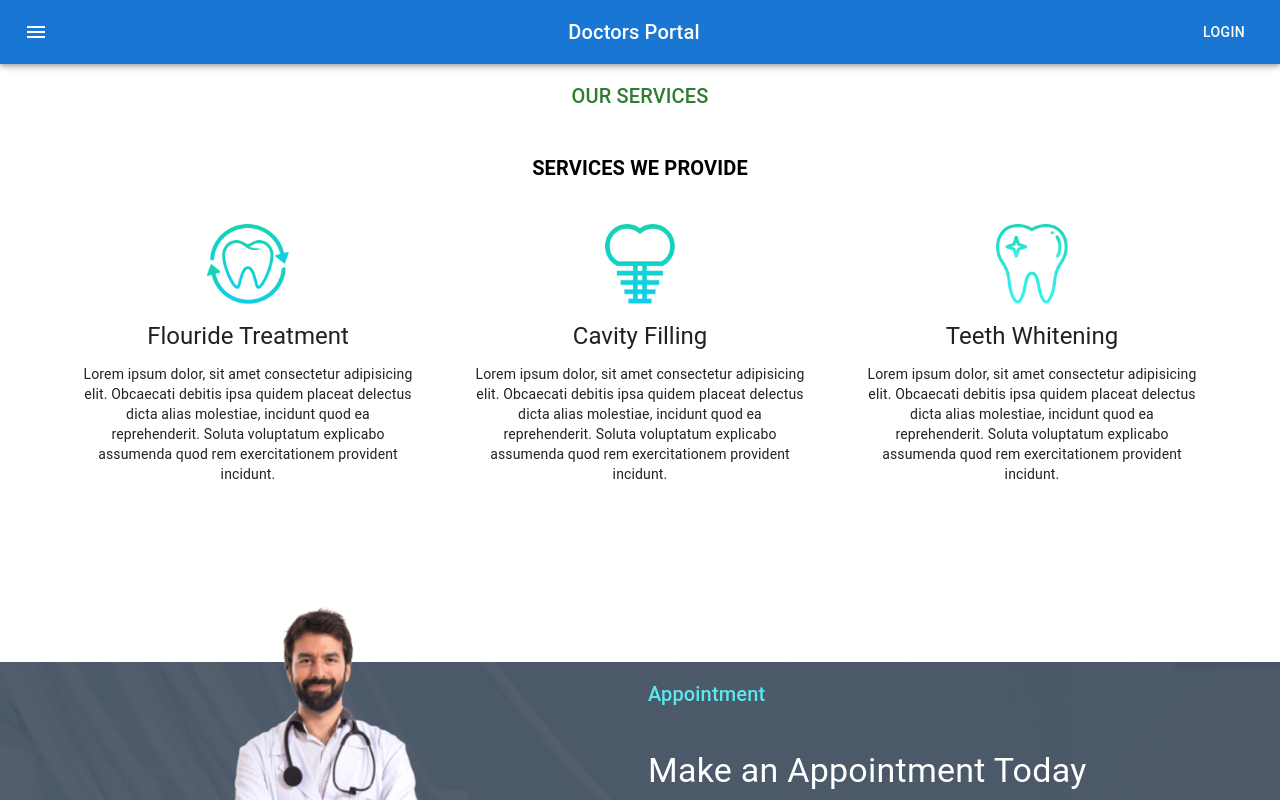
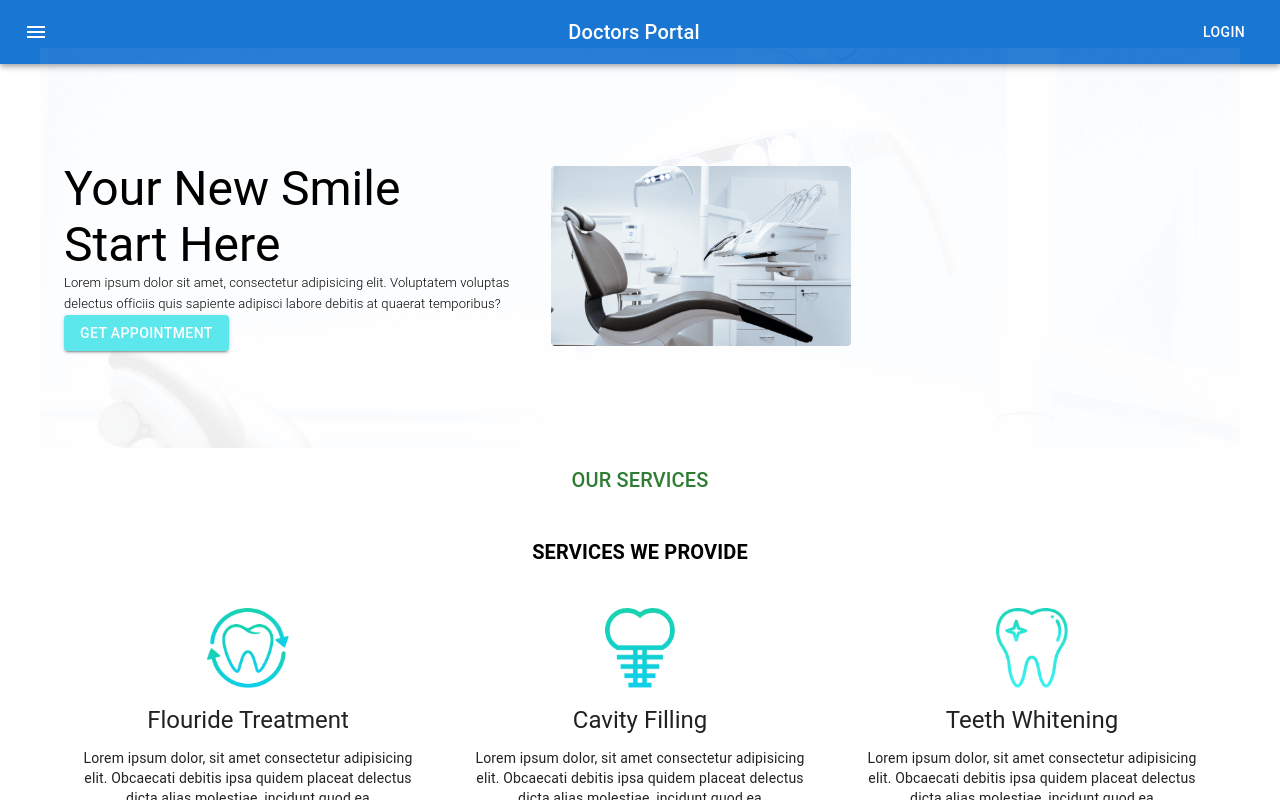
Before and after one commit to jaherm9/final-project-client-m69, a React (Create React App) app: page / in a window 1280 px wide. Shown: the top 800 px of the page. Built offline with nearby package versions, Linux system fonts and the light colour scheme.

Commit message:
69-8 Create simple Top Banner Using Material UI

```diff
--- a/src/Pages/Home/AppointmentBanner/AppointmentBanner.js
+++ b/src/Pages/Home/AppointmentBanner/AppointmentBanner.js
@@ -36,7 +36,7 @@
             <Typography variant="h6" sx={{mb: 5}} style={{color: 'white', fontSize: '14', fonWeight:300}}>
                 Lorem ipsum dolor sit amet consectetur adipisicing elit. Velit, vel! Modi, ipsum magnam praesentium recusandae nostrum quam necessitatibus. Quibusdam reprehenderit aspernatur possimus saepe consectetur vitae?
             </Typography>
-            <Button variant="contained">Learn More</Button>
+            <Button variant="contained" style={{backgroundColor:'5CE7ED'}}>Learn More</Button>
           </Box>
         </Grid>
 
--- /dev/null
+++ b/src/Pages/Home/Banner/Banner.js
@@ -0,0 +1,43 @@
+import React from 'react';
+import { Button, Typography, Container, Box } from '@mui/material';
+import Grid from '@mui/material/Grid';
+import chair from '../../../images/chair.png';
+import bg from '../../../images/bg.png';
+
+
+const bannerBg = {
+    background: `url(${bg})`
+}
+const verticalCenter = {
+    display: 'flex',
+    alignItems: 'center',
+    height: 400
+}
+
+const Banner = () => {
+    return (
+    <Container style={bannerBg} sx={{ flexGrow: 1 }}>
+      <Grid container spacing={2}>
+
+        <Grid item style={{...verticalCenter, textAlign: 'left' }} xs={12} md={5}>
+        <Box>
+            <Typography variant="h3">
+                Your New Smile <br />
+                Start Here
+            </Typography>
+            <Typography variant="h6" sx={{fontSize: 13, fontWeight: 300, Color:'gray'}}>
+                Lorem ipsum dolor sit amet, consectetur adipisicing elit. Voluptatem voluptas delectus officiis quis sapiente adipisci labore debitis at quaerat temporibus?
+            </Typography>
+            <Button variant="contained" style={{ backgroundColor:'#5CE7ED' }}>Get Appointment</Button>
+            </Box>
+        </Grid>
+        <Grid item xs={12} md={7} style={verticalCenter}>
+            <img style={{width:'300px'}} src={chair} alt="" />
+        </Grid>
+
+      </Grid>
+    </Container>
+    );
+};
+
+export default Banner;
--- a/src/Pages/Home/Home.js
+++ b/src/Pages/Home/Home.js
@@ -2,13 +2,15 @@
 import Navigation from '../Shared/Navigation/Navigation';
 import AppointmentBanner from './AppointmentBanner/AppointmentBanner';
 import Services from './Services/Services';
+import Banner from './Banner/Banner';
 
 const Home = () => {
     return (
         <div>
             <Navigation />
+            <Banner />
             <Services />
-            <AppointmentBanner />
+            <AppointmentBanner/>
         </div>
     );
 };
```
